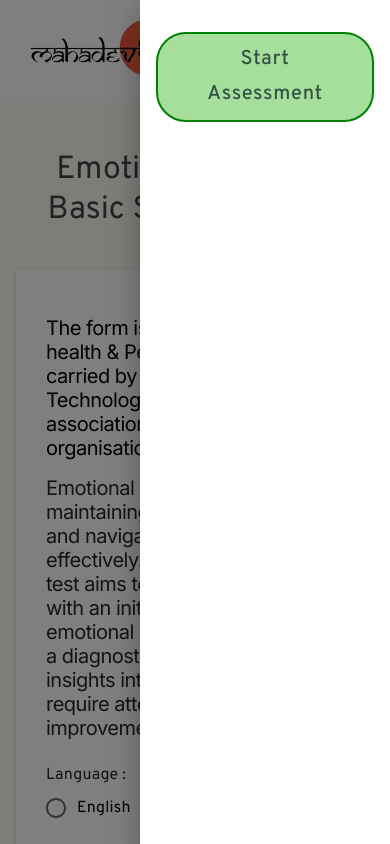
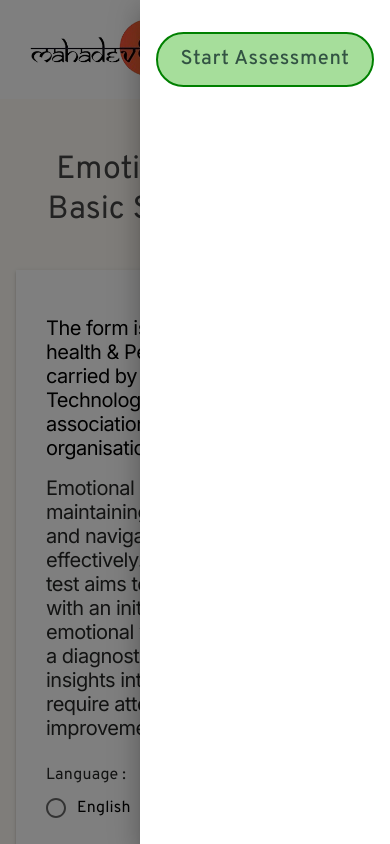
Before and after one commit to KaushalS1911/m_wellness_fe, a React (Create React App) app: page / in a window 390 px wide. Both pictures are taken after a click on the button "open drawer". Shown: the top 844 px of the page. Built offline with nearby package versions, Linux system fonts and the light colour scheme.

Commit message:
start assessment route set on mobile view

```diff
--- a/src/components/global/Header.js
+++ b/src/components/global/Header.js
@@ -127,7 +127,7 @@ function Header(props) {
                       {/*  </Button>*/}
                     </ListItem>
                     <ListItem button>
-                        <NavLink to={'getStarted'} style={{width:"100%"}}>
+                        <NavLink to={'consent-form'} style={{width:"100%"}}>
                       {/*<Button*/}
                       {/*    variant="outlined"*/}
                       {/*  sx={{*/}
@@ -153,7 +153,7 @@ function Header(props) {
                                     width:"100% !important",
                                     borderRadius: "30px",
                                     backgroundColor: "#A6DE9B",
-                                    padding: "8px 36px",
+                                    padding: "8px",
                                     color: "darkGreen",
                                     textTransform: "initial",
                                     fontSize: "20px",
```
